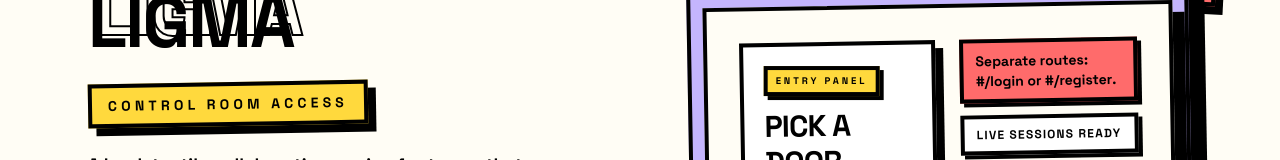
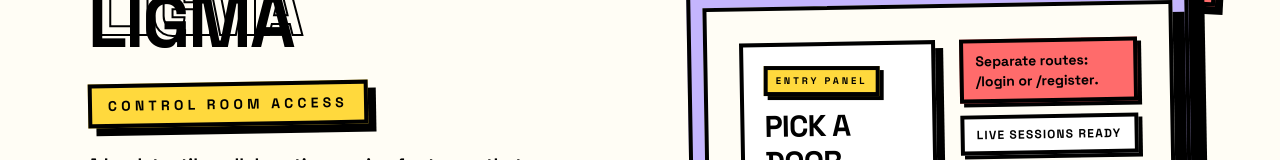
Before and after one commit to Minhal128/ligma-frontend, a React (Vite) app: page / in a window 1280 px wide. Shown: the part 187-347 px from the top of the page. Built offline with nearby package versions, Linux system fonts and the light colour scheme.

Commit message:
backend tested and pushed

```diff
--- a/src/App.jsx
+++ b/src/App.jsx
@@ -259,14 +259,9 @@ export default function App() {
   useEffect(() => {
     if (!token) return;
 
-    // Check both search and hash for invite token
+    // Check search params for invite token
     const searchParams = new URLSearchParams(window.location.search);
-    let inviteToken = searchParams.get('invite');
-
-    if (!inviteToken && window.location.hash.includes('?')) {
-      const hashQuery = window.location.hash.split('?')[1];
-      inviteToken = new URLSearchParams(hashQuery).get('invite');
-    }
+    const inviteToken = searchParams.get('invite');
 
     if (!inviteToken) return;
 
@@ -279,9 +274,8 @@ export default function App() {
         setInviteAcceptedCount(c => c + 1);
       }
     }).finally(() => {
-      // Clean up URL
-      const cleanHash = window.location.hash.split('?')[0];
-      window.history.replaceState({}, '', `${window.location.pathname}${cleanHash}`);
+      // Clean up invite query while preserving path
+      window.history.replaceState({}, '', window.location.pathname);
     });
   }, [token]);
 
--- a/src/components/AuthScreen.jsx
+++ b/src/components/AuthScreen.jsx
@@ -15,11 +15,9 @@ const API_URL = (() => {
 const getAuthRoute = () => {
   if (typeof window === 'undefined') return 'entry';
   const path = window.location.pathname.replace(/^\/+/, '').toLowerCase();
-  const hash = window.location.hash.replace('#', '').replace(/^\/+/, '').toLowerCase();
-  const route = hash || path;
-  if (route === 'login') return 'login';
-  if (route === 'register' || route === 'signup') return 'register';
-  if (route === 'forgot-password') return 'forgot-password';
+  if (path === 'login') return 'login';
+  if (path === 'register' || path === 'signup') return 'register';
+  if (path === 'forgot-password') return 'forgot-password';
   return 'entry';
 };
 
@@ -39,10 +37,8 @@ export default function AuthScreen({ onLogin }) {
 
   useEffect(() => {
     const syncRoute = () => setRoute(getAuthRoute());
-    window.addEventListener('hashchange', syncRoute);
     window.addEventListener('popstate', syncRoute);
     return () => {
-      window.removeEventListener('hashchange', syncRoute);
       window.removeEventListener('popstate', syncRoute);
     };
   }, []);
@@ -54,12 +50,8 @@ export default function AuthScreen({ onLogin }) {
 
   const goTo = (nextRoute) => {
     setError('');
-    if (nextRoute === 'entry') {
-      window.location.hash = '';
-      setRoute('entry');
-      return;
-    }
-    window.location.hash = `/${nextRoute}`;
+    const path = nextRoute === 'entry' ? '/' : `/${nextRoute}`;
+    window.history.pushState({}, '', path);
     setRoute(nextRoute);
   };
 
@@ -91,7 +83,7 @@ export default function AuthScreen({ onLogin }) {
 
   const handleForgotPasswordSuccess = () => {
     setRoute('login');
-    window.location.hash = '#/login';
+    window.history.pushState({}, '', '/login');
   };
 
   return (
@@ -237,7 +229,7 @@ export default function AuthScreen({ onLogin }) {
                     {isEntry ? (
                       <div className="space-y-3">
                         <div className="border-4 border-black bg-neo-accent px-3 py-2 text-sm font-bold shadow-neo-sm">
-                          Separate routes: <span className="font-black">#/login</span> or <span className="font-black">#/register</span>.
+                          Separate routes: <span className="font-black">/login</span> or <span className="font-black">/register</span>.
                         </div>
                         <div className="border-4 border-black bg-neo-white px-3 py-2 text-xs font-black uppercase tracking-widest shadow-neo-sm">
                           Live sessions ready
@@ -444,8 +436,8 @@ export default function AuthScreen({ onLogin }) {
                  <p className="font-bold text-sm max-w-sm">The collaboration tool for teams that hate waiting, hate soft UIs, and love getting things done fast.</p>
                </div>
                <div className="flex flex-col items-center sm:items-end gap-2 font-black uppercase tracking-widest text-sm">
-                 <a href="#/login" className="hover:underline decoration-4 underline-offset-4 cursor-pointer hover:text-neo-accent transition-colors">Start working</a>
-                 <a href="#/register" className="hover:underline decoration-4 underline-offset-4 cursor-pointer hover:text-neo-accent transition-colors">Create ID</a>
+                 <a href="/login" className="hover:underline decoration-4 underline-offset-4 cursor-pointer hover:text-neo-accent transition-colors">Start working</a>
+                 <a href="/register" className="hover:underline decoration-4 underline-offset-4 cursor-pointer hover:text-neo-accent transition-colors">Create ID</a>
                  <div className="mt-4 border-4 border-black bg-neo-secondary px-2 py-1 rotate-3 text-xs">
                    v1.0.0-brutal
                  </div>
```
